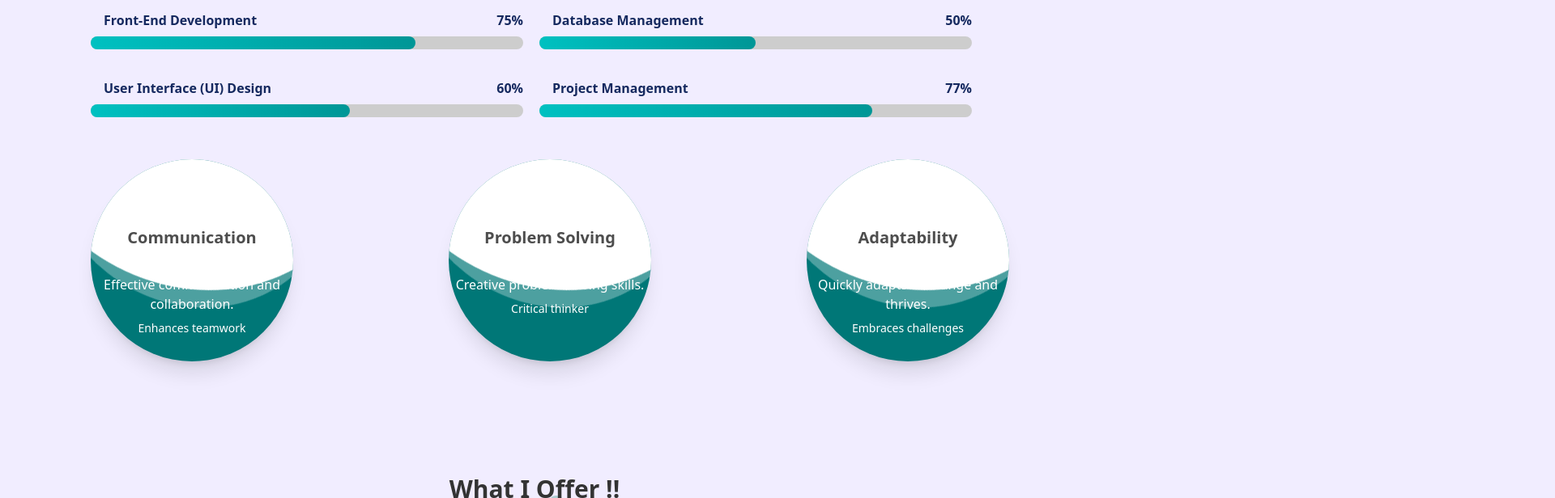
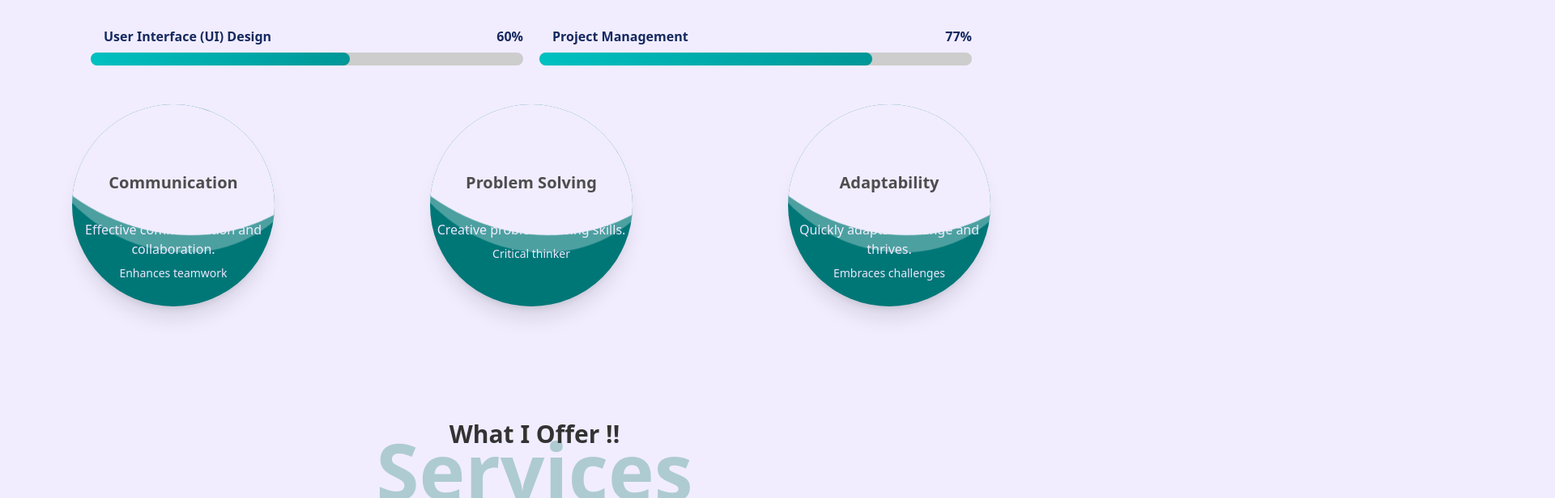
Before and after one commit to bses7/Portfolio_REACT, a React (Create React App) app: page / in a window 1280 px wide. Shown: the part 2180-2796 px from the top of the page at 81% size, 1920 px wide, since content can reach past the window. Built offline with nearby package versions, Linux system fonts and the light colour scheme; a web font is replaced by a local one.

Commit message:
Fixed all the min h of the pages

```diff
--- a/package.json
+++ b/package.json
@@ -14,6 +14,7 @@
     "react-router-dom": "^6.15.0",
     "react-scripts": "5.0.1",
     "react-scroll": "^1.8.9",
+    "react-spring": "^9.7.3",
     "swiper": "^10.3.0",
     "web-vitals": "^2.1.4"
   },
--- a/src/App.css
+++ b/src/App.css
@@ -338,7 +338,7 @@ link a:hover{
 
 .water:before{
     border-radius: 45%;
-    background:white;
+    background:#ebe6ff;
     animation:wave 5s linear infinite;
 }
 .water:after{
@@ -439,3 +439,29 @@ link a:hover{
   }
 
 }
+
+.animate .absolute:nth-child(1) {
+  animation: moveCircleA 1s ease-in-out forwards;
+}
+
+.animate .absolute:nth-child(2) {
+  animation: moveCircleB 1s ease-in-out forwards;
+}
+
+@keyframes moveCircleA {
+  0% {
+    transform: translateX(0);
+  }
+  100% {
+    transform: translateX(-50%);
+  }
+}
+
+@keyframes moveCircleB {
+  0% {
+    transform: translateX(0);
+  }
+  100% {
+    transform: translateX(50%);
+  }
+}
--- a/src/components/blogs_slider.jsx
+++ b/src/components/blogs_slider.jsx
@@ -7,10 +7,13 @@ import { Autoplay, Pagination } from "swiper/modules";
 
 const BlogsSlider = () => {
   return (
-    <div>
+    <div className="flex justify-center">
+      {" "}
+      {/* Center the component */}
       <Swiper
         pagination={{
           clickable: true,
+          el: ".swiper-pagination", // Set a custom class for pagination
         }}
         autoplay={{
           delay: 4500,
@@ -22,16 +25,16 @@ const BlogsSlider = () => {
         {BlogsCard.map((item, index) => {
           return (
             <SwiperSlide key={index}>
-              <div className="flex flex-col lg:flex-row gap-0 lg:gap-32 lg:ml-20 ">
+              <div className="flex flex-col lg:flex-row gap-0 lg:gap-32 lg:ml-20">
                 <div className="lg:w-[328px] lg:h-[328px] lg:mx-0 mx-auto w-64 h-64">
                   <img
-                    className="rounded-2xl object-cover "
+                    className="rounded-2xl object-cover"
                     src={item.image}
                     alt=""
                   />
                 </div>
                 <div className="flex flex-col max-w-3xl">
-                  <h5 className="text-2xl lg:mb-8 mb-4 lg:w-full mx-auto w-[300px] lg:mt-8 mt-[-15%] italic font-normal text-[var(--main-heading)]">
+                  <h5 className="text-2xl lg:mb-8 mb-4 lg:w-full mx-auto w-[300px] lg:mt-8 md:mt-2 mt-[-15%] italic font-normal text-[var(--main-heading)]">
                     {item.Blogdesc}
                   </h5>
                   <div>
@@ -45,8 +48,11 @@ const BlogsSlider = () => {
             </SwiperSlide>
           );
         })}
+        <div className="swiper-pagination"></div>{" "}
+        {/* Add a container for pagination */}
       </Swiper>
     </div>
   );
 };
+
 export default BlogsSlider;
--- a/src/components/footer.jsx
+++ b/src/components/footer.jsx
@@ -3,7 +3,7 @@ import { social } from "../data";
 
 const Footer = () => {
   return (
-    <footer className="py-12">
+    <footer className="lg:py-6 py-12">
       <div className="container mx-auto">
         <div className="flex flex-col lg:flex-row space-y-6 lg:space-y-0 items-center justify-between">
           <div className="flex space-x-6 items-center justify-center">
--- a/src/components/project.jsx
+++ b/src/components/project.jsx
@@ -2,11 +2,11 @@ const Project = ({ item }) => {
   return (
     <div
       key={item.id}
-      className="flex flex-col items-center text-center bg-[var(--para-clr)] rounded-2xl shadow-md p-4 transition-transform transform hover:scale-105"
+      className="flex flex-col items-center text-center bg-[var(--para-clr)] rounded-2xl shadow-md p-4 transition-transform transform hover:scale-105 lg:w-full w-[85%] mx-auto"
     >
       <div className="mb-8">
         <img
-          className="rounded-2xl object-cover lg:w-[500px] lg:h-[300px] w-[300px] h-[250px]"
+          className="rounded-2xl object-cover lg:w-[500px] lg:h-[300px] w-[350px] h-[250px]"
           src={item.image}
           alt=""
         />
--- a/src/data.jsx
+++ b/src/data.jsx
@@ -60,7 +60,7 @@ export const links = [
 export const social = [
   {
     icon: <FiInstagram className="w-5 h-5 social" />,
-    href: "",
+    href: "https://www.instagram.com/bses.007/",
   },
   {
     icon: <FiTwitter className="w-5 h-5 social" />,
@@ -68,7 +68,7 @@ export const social = [
   },
   {
     icon: <FiGithub className="w-5 h-5 social" />,
-    href: "",
+    href: "https://github.com/bses7",
   },
 ];
 
--- a/src/pages/blogs.jsx
+++ b/src/pages/blogs.jsx
@@ -2,7 +2,7 @@ import BlogsSlider from "../components/blogs_slider";
 
 const Blogs = () => {
   return (
-    <section className="section lg:mt-12 mt-4 min-h-screen" id="blogs">
+    <section className="section lg:mt-12 mt-4 min-h-[600px]" id="blogs">
       <div className="container mx-auto">
         <div className="flex flex-col items-center text-center">
           <div className="relative text-3xl lg:text-8xl font-medium lg:font-extrabold  ">
--- a/src/pages/contact.jsx
+++ b/src/pages/contact.jsx
@@ -2,7 +2,7 @@ import { contact } from "../data";
 
 const Contact = () => {
   return (
-    <section className="section min-h-screen" id="contact">
+    <section className="section min-h-[700px]" id="contact">
       <div className="container mx-auto">
         <div className="flex flex-col items-center text-center">
           <h2 className="text-3xl lg:text-4xl font-medium lg:font-extrabold">
--- a/src/pages/services.jsx
+++ b/src/pages/services.jsx
@@ -14,7 +14,7 @@ const Services = () => {
   };
 
   return (
-    <section className="services section mt-8 min-h-screen" id="services">
+    <section className="services section min-h-[300px]" id="services">
       <div className="relative text-center text-3xl lg:text-8xl font-medium lg:font-extrabold ml-10">
         <span className="absolute before:content-['Services']  before:text-accent before:opacity-40 before:-top-1 before:hidden before:lg:block z-0 inset-0 top-[20%]"></span>
         <h2 className="secton_title font-extrabold lg:text-3xl text-[var(--main-heading)] mt-[10%] pb-10 text-capitalize text-center relative z-3">
--- a/src/pages/skills.jsx
+++ b/src/pages/skills.jsx
@@ -4,7 +4,7 @@ const Skills = () => {
   return (
     <section
       id="skills"
-      className="experience-section pl-8 pr-0 pt-16 bg-fdf8f7 relative min-h-screen"
+      className="experience-section pl-8 pr-0 relative min-h-screen"
     >
       <div className="container mx-auto px-5 sm:px-8 md:px-12 lg:px-16 xl:px-20">
         <div className="section_title text-center">
@@ -29,19 +29,21 @@ const Skills = () => {
                 </div>
               </div>
             ))}
-            <div className="flex lg:flex-row flex-col justify-center lg:space-x-48 lg:space-y-0 space-y-12 mt-4 mx-auto">
+          </div>
+        </div>
+      </div>
+      <div className="flex justify-center items-center mt-8">
+        <div className="flex lg:flex-row flex-col justify-center lg:space-x-48 lg:space-y-0 space-y-12 mx-auto">
           {softSkillsData.map((item, index) => (
             <div key={index} className="experience-item w-full mb-4">
-                  <div class="container flex  justify-center ">
-                    <div class="water shadow-xl flex w-[250px] h-[250px] bg-[#007777] rounded-full relative overflow-hidden before:content-[''] before:absolute before:w-[200%] before:h-[220%] before:-top[50%] before:left-[50%] before:bg-white after:content-[''] after:absolute after:w-[200%] after:h-[220%] after:-top[50%] after:left-[50%] after:bg-white">
+              <div className="container flex justify-center">
+                <div className="water shadow-xl flex w-[250px] h-[250px] bg-[#007777] rounded-full relative overflow-hidden before:content-[''] before:absolute before:w-[200%] before:h-[220%] before:-top[50%] before:left-[50%] before:bg-white after:content-[''] after:absolute after:w-[200%] after:h-[220%] after:-top[50%] after:left-[50%] after:bg-white">
                   <div className="relative text-center top-1/3 mx-auto  ">
-                        <h3 className="text-xl font-semibold mb-2">
-                          {item.title}
-                        </h3>
-                        <p className="text-md text-white mt-8 ">
+                    <h3 className="text-xl font-semibold mb-2">{item.title}</h3>
+                    <p className="text-md text-[#ebe6ff] mt-8 ">
                       {item.description}
                     </p>
-                        <p className="text-sm text-white mt-2">
+                    <p className="text-sm text-[#ebe6ff] mt-2">
                       {item.additionalInfo}
                     </p>
                   </div>
@@ -51,8 +53,6 @@ const Skills = () => {
           ))}
         </div>
       </div>
-        </div>
-      </div>
     </section>
   );
 };
```
Also changed, not shown: 1 other file (tests, documents, lock files or other folders). Lines whose indentation alone changed are shown as unchanged.
